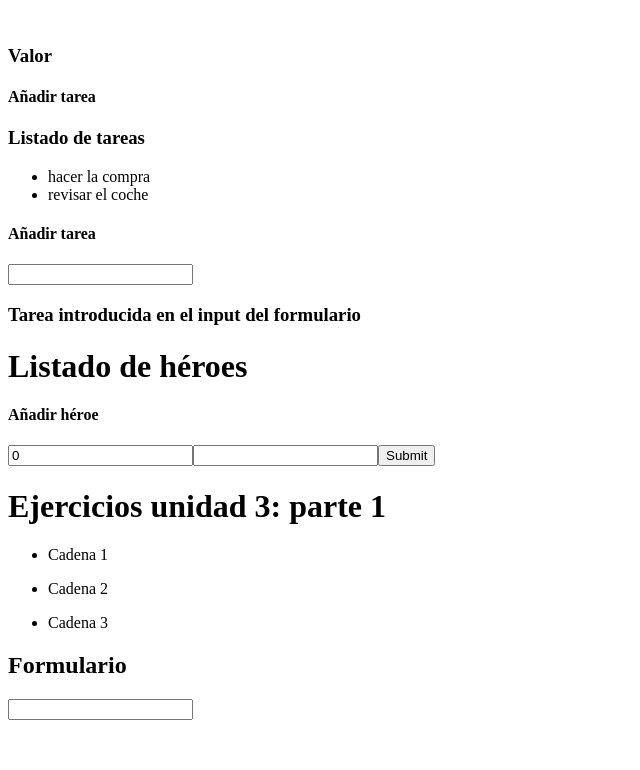
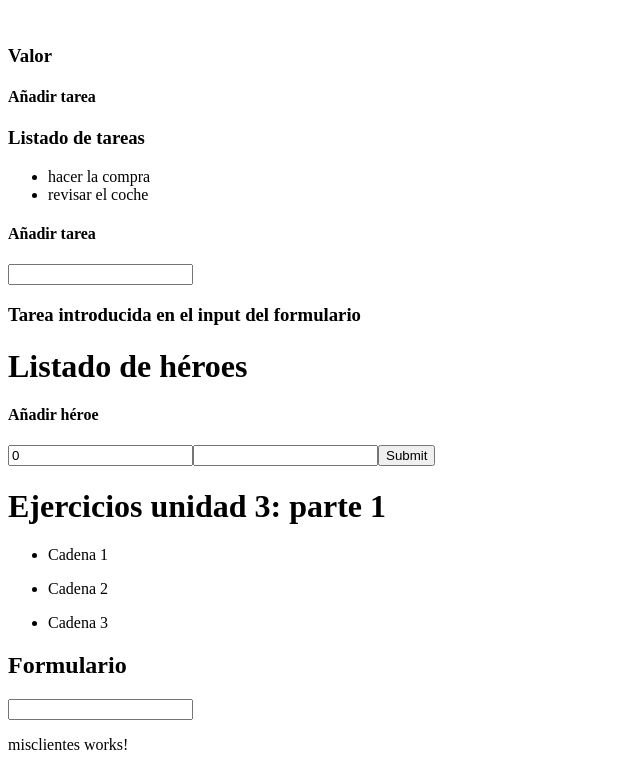
Before and after one commit to Muzorn/curso-angular-6, an Angular app: page / in a window 1280 px wide. Shown: the part 358-1128 px from the top of the page, without its empty margins (0-640 px from the left). Before the commit the page ends 1086 px from the top, so only its background shows below. Built offline with nearby package versions, Linux system fonts and the light colour scheme.

Commit message:
Creamos un nuevo componente llamado "misclientes" y añadimos la correspondiente etiqueta a la plantilla del componente principal.

```diff
--- a/src/app/app.component.html
+++ b/src/app/app.component.html
@@ -10,4 +10,6 @@
 
 <app-listado></app-listado>
 
+<app-misclientes></app-misclientes>
+
 <router-outlet></router-outlet>
--- a/src/app/app.module.ts
+++ b/src/app/app.module.ts
@@ -6,13 +6,15 @@ import { AppComponent } from './app.component';
 import { TodosComponent } from './todos/todos.component';
 import { HeroesComponent } from './heroes/heroes.component';
 import { ListadoComponent } from './listado/listado.component';
+import { MisclientesComponent } from './misclientes/misclientes.component';
 
 @NgModule({
   declarations: [
     AppComponent,
     TodosComponent,
     HeroesComponent,
-    ListadoComponent
+    ListadoComponent,
+    MisclientesComponent
   ],
   imports: [
     BrowserModule,
--- /dev/null
+++ b/src/app/misclientes/misclientes.component.html
@@ -0,0 +1,3 @@
+<p>
+  misclientes works!
+</p>
--- /dev/null
+++ b/src/app/misclientes/misclientes.component.ts
@@ -0,0 +1,15 @@
+import { Component, OnInit } from '@angular/core';
+
+@Component({
+  selector: 'app-misclientes',
+  templateUrl: './misclientes.component.html',
+  styleUrls: ['./misclientes.component.css']
+})
+export class MisclientesComponent implements OnInit {
+
+  constructor() { }
+
+  ngOnInit() {
+  }
+
+}
```
Also changed, not shown: src/app/misclientes/misclientes.component.css (added), 1 other file (tests, documents, lock files or other folders).
